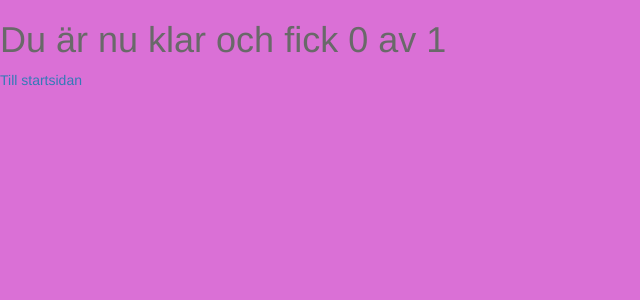
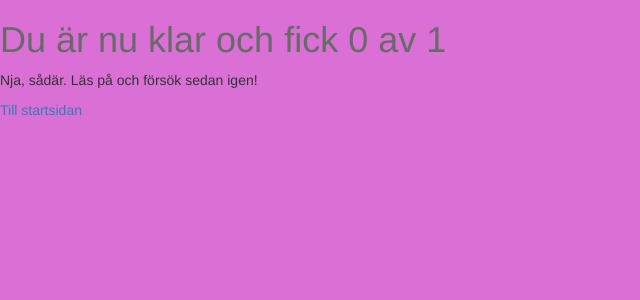
Before and after one commit to idaherbertsson/quizproject, a Django app: page /quiz/1/completed/ in a window 1280 px wide. Shown: the top 300 px of the page, without its empty margins (0-640 px from the left). Run offline with Django 3.2, Linux system fonts and the light colour scheme; tables that the repository leaves empty hold one stand-in row (values such as "Sample post").

Commit message:
Added different messgaes on completed page
Added different messages on completed page depending on percentage correct

```diff
--- a/quiz/templates/completed.html
+++ b/quiz/templates/completed.html
@@ -12,7 +12,17 @@
 	</head>
 
 	<body>
-		<h1> Du är nu klar och fick {{ correct }} av {{ total }} </h1>
+		<h1> Du är nu klar och fick {{ correct }} av {{ total }}   </h1>
+
+		<p>
+			{% if percentage_correct >= 0.8 %}
+				Snyggt jobbat! Du har koll på det här!
+			{% elif percentage_correct < 0.8 and percentage_correct >= 0.5 %}
+				Helt okej resultat! Kan du ännu bättre?
+			{% else %}
+				Nja, sådär. Läs på och försök sedan igen!
+			{% endif %}
+
 
 		<p><a href = "{% url 'start_page' %}">
 			Till startsidan
--- a/quiz/views.py
+++ b/quiz/views.py
@@ -1,6 +1,7 @@
 from django.shortcuts import redirect
 from quiz.models import Quiz
 from django.shortcuts import render
+from django.http import Http404
 
 
 def startpage (request):
@@ -11,6 +12,12 @@ def startpage (request):
 	return render (request, "startpage.html", context)
 
 def quiz(request, quiz_number):
+
+	#try:
+	#	quiz = Quiz.objects.get(quiz_number=quiz_number)
+	#except Quiz.DoesNotExist:
+	#	raise Http404
+
 	context = {
 		"quiz" : Quiz.objects.get(quiz_number=quiz_number),
 		"quiz_number" : quiz_number,
@@ -49,6 +56,7 @@ def completed (request, quiz_number):
 	context = {
 		"correct" : num_correct_answers,
 		"total" : num_questions,
+		"percentage_correct" : num_correct_answers/num_questions
 	}
 	return render (request, "completed.html", context)
 
```
